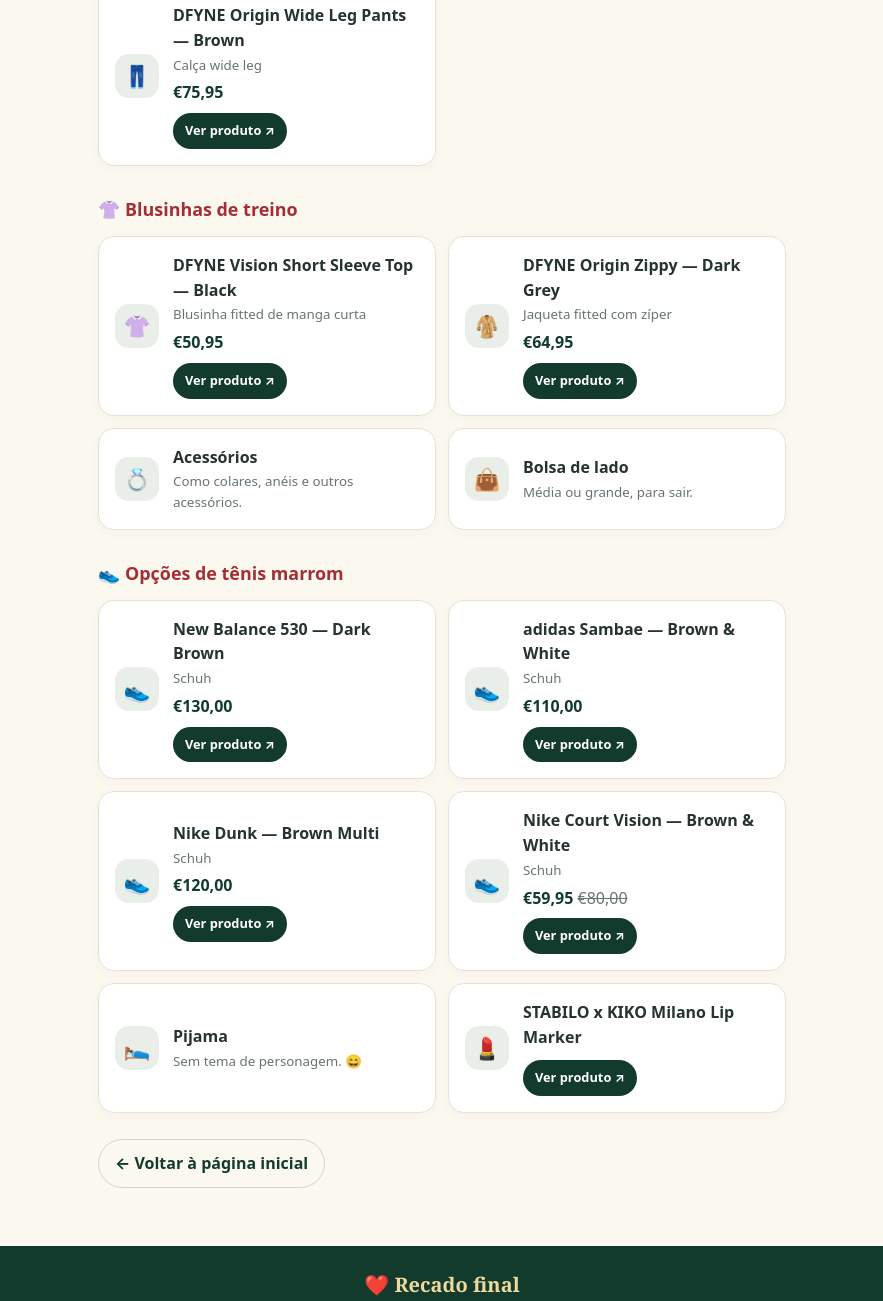
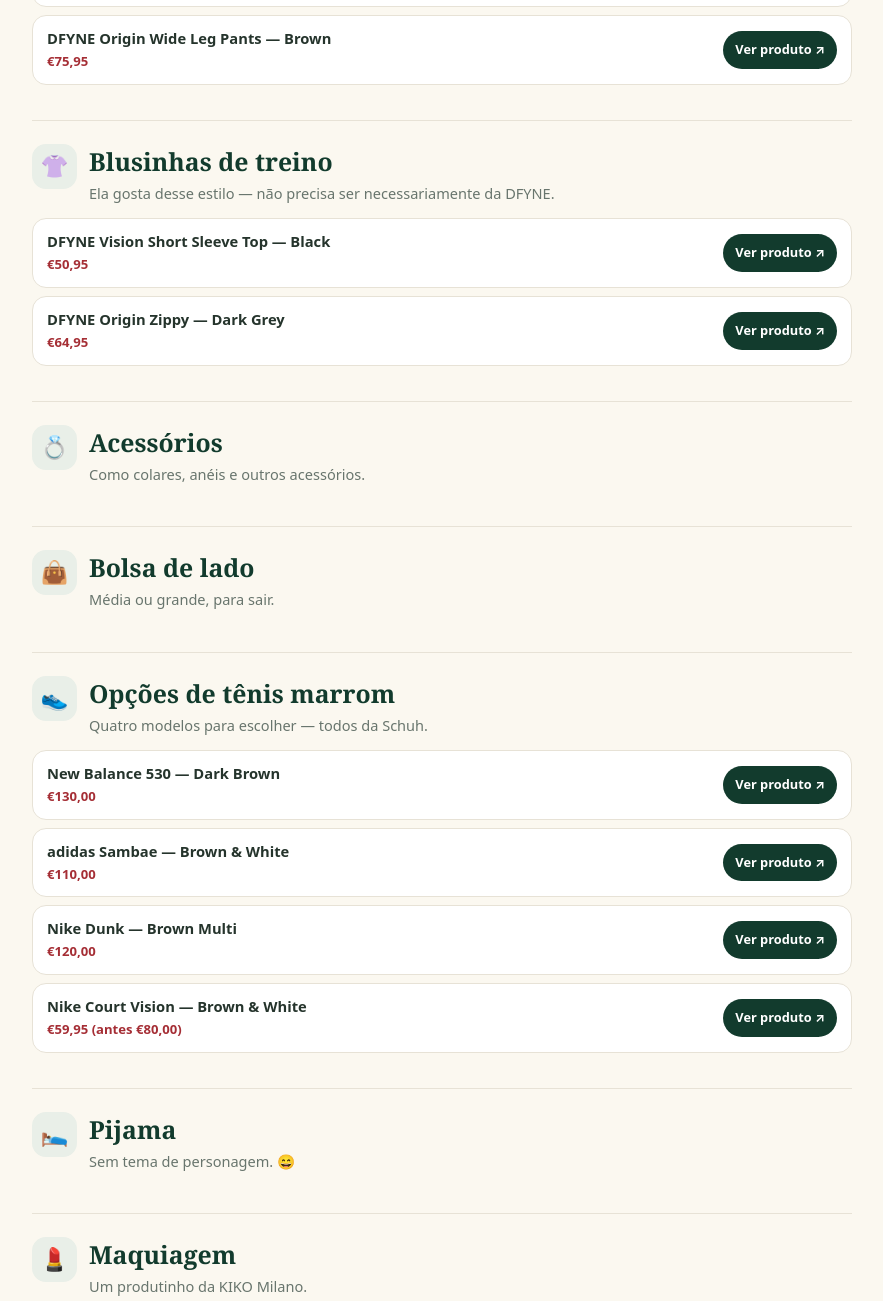
Before and after one commit to GiovaniFonseca/Natal-2026, a plain HTML site: page pessoas/milena.html in a window 1280 px wide. Shown: the part 996-2297 px from the top of the page, without its empty margins (198-1081 px from the left). Drawn offline with Linux system fonts and the light colour scheme.

Commit message:
Match Milena wishlist layout to Giovani page

```diff
--- a/pessoas/milena.html
+++ b/pessoas/milena.html
@@ -6,24 +6,18 @@
 <meta name="theme-color" content="#123b2d">
 <title>Lista de Presentes da Milena · Natal 2026</title>
 <style>
-:root{--green:#123b2d;--green2:#205840;--red:#a52e35;--gold:#d5ae62;--cream:#fbf8f0;--ink:#25342c;--muted:#68756d;--line:#e7e2d6}
-*{box-sizing:border-box}html{scroll-behavior:smooth}body{margin:0;background:var(--cream);color:var(--ink);font:16px/1.55 system-ui,-apple-system,"Segoe UI",sans-serif}
-.top{background:var(--green);color:#fff;text-align:center;padding:10px 14px;font-size:.78rem;letter-spacing:.13em;text-transform:uppercase}
-.hero{background:radial-gradient(circle at 50% 5%,#2a684c,var(--green) 58%,#0b281e);color:#fff;text-align:center;padding:28px 18px 38px}
-.photo{width:min(76vw,300px);aspect-ratio:1;border:5px solid var(--gold);border-radius:24px;overflow:hidden;margin:0 auto 20px;box-shadow:0 15px 45px #0005;background:#2b4838}
-.photo img{width:100%;height:100%;object-fit:cover;display:block}
-.eyebrow{color:#f0d99d;letter-spacing:.2em;font-size:.76rem;font-weight:800}
-h1{font:700 clamp(2rem,7vw,3.5rem)/1.08 Georgia,serif;margin:10px 0}
-.hero p{max-width:520px;margin:0 auto;color:#e6eee8}
-main{max-width:720px;margin:auto;padding:28px 16px 58px}
-.intro{text-align:center;margin-bottom:22px}.intro h2{font:700 1.6rem Georgia,serif;color:var(--green);margin:0 0 6px}.intro p{color:var(--muted);margin:0}
-.list{display:grid;gap:12px}.group-title{grid-column:1/-1;margin:18px 0 0;color:var(--red);font-size:1.12rem;font-weight:800}.group-title:first-child{margin-top:0}
-.item{display:flex;align-items:center;gap:14px;background:#fff;border:1px solid var(--line);border-radius:16px;padding:16px;box-shadow:0 3px 12px #233b2d08}
-.icon{width:44px;height:44px;display:grid;place-items:center;flex:none;background:#e9efe8;border-radius:14px;font-size:1.35rem}
-.item strong{display:block;font-size:1rem}.item small{display:block;color:var(--muted);margin-top:2px}.price{display:block;color:var(--green);font-weight:800;margin-top:5px}.product-link{display:inline-block;margin-top:8px;background:var(--green);color:#fff;text-decoration:none;padding:8px 12px;border-radius:999px;font-size:.8rem;font-weight:750;white-space:nowrap}.product-link:hover{background:var(--green2)}
-.back{display:inline-block;margin-top:26px;text-decoration:none;color:var(--green);font-weight:750;border:1px solid #cbd8ce;border-radius:999px;padding:11px 16px}
-footer{background:var(--green);color:#f7f3e9;text-align:center;padding:25px 16px}footer strong{color:#f0d99d;font:700 1.25rem Georgia,serif}
-@media(min-width:650px){.list{grid-template-columns:1fr 1fr}.item{min-height:100px}}
+:root{--g:#123b2d;--g2:#205840;--r:#a52e35;--gold:#d5ae62;--cream:#fbf8f0;--ink:#25342c;--muted:#68756d;--line:#e7e2d6}
+*{box-sizing:border-box}html{scroll-behavior:smooth;scroll-padding-top:80px}body{margin:0;background:var(--cream);color:var(--ink);font:16px/1.55 system-ui,-apple-system,"Segoe UI",sans-serif}
+.top{background:var(--g);color:white;text-align:center;padding:10px 14px;letter-spacing:.13em;font-size:.78rem;text-transform:uppercase}
+.hero{background:radial-gradient(circle at 50% 5%,#2a684c,var(--g) 58%,#0b281e);color:white;text-align:center;padding:28px 18px 38px}
+.photo{width:min(76vw,300px);aspect-ratio:1;border:5px solid var(--gold);border-radius:24px;overflow:hidden;margin:0 auto 20px;box-shadow:0 15px 45px #0005;background:#2b4838}.photo img{width:100%;height:100%;object-fit:cover;display:block}
+.eyebrow{color:#f0d99d;letter-spacing:.2em;font-size:.76rem;font-weight:800}h1{font:700 clamp(2rem,7vw,3.5rem)/1.08 Georgia,serif;margin:10px 0}.hero p{max-width:520px;margin:0 auto;color:#e6eee8}
+main{max-width:850px;margin:auto;padding:28px 15px 65px}.intro{text-align:center;margin:0 auto 28px}.intro h2{font:700 1.7rem Georgia,serif;color:var(--g);margin:0 0 6px}.intro p{color:var(--muted);margin:0}
+section{padding:23px 0 27px;border-bottom:1px solid var(--line);scroll-margin-top:75px}.heading{display:flex;gap:12px;align-items:flex-start;margin-bottom:14px}.emoji{width:45px;height:45px;border-radius:14px;background:#e9efe8;display:grid;place-items:center;font-size:1.4rem;flex:none}h2{font:700 1.55rem Georgia,serif;color:var(--g);margin:0 0 4px}.sub{margin:0;color:var(--muted);font-size:.91rem}
+.group{color:var(--r);font-size:.94rem;margin:18px 0 8px}.item{background:white;border:1px solid var(--line);border-radius:14px;padding:13px 14px;margin:8px 0;display:flex;justify-content:space-between;align-items:center;gap:12px}.item strong{font-size:.92rem;line-height:1.35}.note{display:block;color:var(--r);font-size:.82rem;margin-top:4px}.link{display:inline-block;background:var(--g);color:white;text-decoration:none;padding:9px 12px;border-radius:999px;font-size:.8rem;font-weight:750;white-space:nowrap}.link:hover{background:var(--g2)}
+.back{display:inline-block;margin-top:26px;text-decoration:none;color:var(--g);font-weight:750;border:1px solid #cbd8ce;border-radius:999px;padding:11px 16px}
+footer{background:var(--g);color:#f7f3e9;text-align:center;padding:28px 18px}footer strong{font:700 1.35rem Georgia,serif;color:#f0d99d}footer p{max-width:560px;margin:8px auto;color:#d9e4dc}
+@media(max-width:560px){.item{align-items:flex-start;flex-direction:column}.link{align-self:flex-start}}
 </style>
 </head>
 <body>
@@ -36,24 +30,45 @@ footer{background:var(--green);color:#f7f3e9;text-align:center;padding:25px 16px
 </header>
 <main>
   <div class="intro"><h2>Minhas ideias de presente 🎁</h2><p>Não precisa ser exatamente um modelo específico — essas são algumas inspirações!</p></div>
-  <div class="list">
-    <h3 class="group-title">🏋️‍♀️ Leggings para treinar</h3>
-    <article class="item"><span class="icon">👖</span><div><strong>DFYNE Liv Wide Leg Jogger — Maple Brown</strong><small>Calça jogger wide leg</small><span class="price">€48,97 <del style="color:var(--muted);font-weight:500">€69,95</del></span><a class="product-link" href="https://eu.dfyne.com/collections/joggers-womens/products/dfyne-liv-brown-joggers-260417" target="_blank" rel="noopener">Ver produto ↗</a></div></article>
-    <article class="item"><span class="icon">👖</span><div><strong>DFYNE Liv Leggings — Brown</strong><small>Leggings para treino</small><span class="price">€64,95</span><a class="product-link" href="https://eu.dfyne.com/collections/pants-leggings-1/products/dfyne-liv-brown-leggings-260414" target="_blank" rel="noopener">Ver produto ↗</a></div></article>
-    <article class="item"><span class="icon">👖</span><div><strong>DFYNE Origin Wide Leg Pants — Brown</strong><small>Calça wide leg</small><span class="price">€75,95</span><a class="product-link" href="https://eu.dfyne.com/collections/pants-leggings-1/products/dfyne-origin-brown-wide-leg-pants-260406" target="_blank" rel="noopener">Ver produto ↗</a></div></article>
-    <h3 class="group-title">👚 Blusinhas de treino</h3>
-    <article class="item"><span class="icon">👚</span><div><strong>DFYNE Vision Short Sleeve Top — Black</strong><small>Blusinha fitted de manga curta</small><span class="price">€50,95</span><a class="product-link" href="https://eu.dfyne.com/collections/t-shirts-tops/products/dfyne-vision-black-tops-260457" target="_blank" rel="noopener">Ver produto ↗</a></div></article>
-    <article class="item"><span class="icon">🧥</span><div><strong>DFYNE Origin Zippy — Dark Grey</strong><small>Jaqueta fitted com zíper</small><span class="price">€64,95</span><a class="product-link" href="https://eu.dfyne.com/products/dfyne-origin-dark-grey-zippy-260405?variant=44940030705757" target="_blank" rel="noopener">Ver produto ↗</a></div></article>
-    <article class="item"><span class="icon">💍</span><div><strong>Acessórios</strong><small>Como colares, anéis e outros acessórios.</small></div></article>
-    <article class="item"><span class="icon">👜</span><div><strong>Bolsa de lado</strong><small>Média ou grande, para sair.</small></div></article>
-    <h3 class="group-title">👟 Opções de tênis marrom</h3>
-    <article class="item"><span class="icon">👟</span><div><strong>New Balance 530 — Dark Brown</strong><small>Schuh</small><span class="price">€130,00</span><a class="product-link" href="https://www.schuh.ie/womens/new-balance-530-dark-brown-trainers/1978196150/" target="_blank" rel="noopener">Ver produto ↗</a></div></article>
-    <article class="item"><span class="icon">👟</span><div><strong>adidas Sambae — Brown &amp; White</strong><small>Schuh</small><span class="price">€110,00</span><a class="product-link" href="https://www.schuh.ie/womens/adidas-sambae-brown-and-white-trainers/1919980120/" target="_blank" rel="noopener">Ver produto ↗</a></div></article>
-    <article class="item"><span class="icon">👟</span><div><strong>Nike Dunk — Brown Multi</strong><small>Schuh</small><span class="price">€120,00</span><a class="product-link" href="https://www.schuh.ie/womens/nike-dunk-brown-multi-trainers/1982640450/" target="_blank" rel="noopener">Ver produto ↗</a></div></article>
-    <article class="item"><span class="icon">👟</span><div><strong>Nike Court Vision — Brown &amp; White</strong><small>Schuh</small><span class="price">€59,95 <del style="color:var(--muted);font-weight:500">€80,00</del></span><a class="product-link" href="https://www.schuh.ie/womens/nike-court-vision-brown-and-white-trainers/1982680160/" target="_blank" rel="noopener">Ver produto ↗</a></div></article>
-    <article class="item"><span class="icon">🛌</span><div><strong>Pijama</strong><small>Sem tema de personagem. 😄</small></div></article>
-    <article class="item"><span class="icon">💄</span><div><strong>STABILO x KIKO Milano Lip Marker</strong><small><a class="product-link" href="https://www.kikocosmetics.com/en-lu/new-in/new-stabilo-x-kiko-milano-lip-marker/" target="_blank" rel="noopener">Ver produto ↗</a></small></div></article>
-  </div>
+
+  <section id="leggings">
+    <div class="heading"><div class="emoji">🏋️‍♀️</div><div><h2>Leggings para treinar</h2><p class="sub">DFYNE — opções de calças e leggings para treinar.</p></div></div>
+    <div class="item"><strong>DFYNE Liv Wide Leg Jogger — Maple Brown <span class="note">€48,97 (antes €69,95)</span></strong><a class="link" href="https://eu.dfyne.com/collections/joggers-womens/products/dfyne-liv-brown-joggers-260417" target="_blank" rel="noopener">Ver produto ↗</a></div>
+    <div class="item"><strong>DFYNE Liv Leggings — Brown <span class="note">€64,95</span></strong><a class="link" href="https://eu.dfyne.com/collections/pants-leggings-1/products/dfyne-liv-brown-leggings-260414" target="_blank" rel="noopener">Ver produto ↗</a></div>
+    <div class="item"><strong>DFYNE Origin Wide Leg Pants — Brown <span class="note">€75,95</span></strong><a class="link" href="https://eu.dfyne.com/collections/pants-leggings-1/products/dfyne-origin-brown-wide-leg-pants-260406" target="_blank" rel="noopener">Ver produto ↗</a></div>
+  </section>
+
+  <section id="tops">
+    <div class="heading"><div class="emoji">👚</div><div><h2>Blusinhas de treino</h2><p class="sub">Ela gosta desse estilo — não precisa ser necessariamente da DFYNE.</p></div></div>
+    <div class="item"><strong>DFYNE Vision Short Sleeve Top — Black <span class="note">€50,95</span></strong><a class="link" href="https://eu.dfyne.com/collections/t-shirts-tops/products/dfyne-vision-black-tops-260457" target="_blank" rel="noopener">Ver produto ↗</a></div>
+    <div class="item"><strong>DFYNE Origin Zippy — Dark Grey <span class="note">€64,95</span></strong><a class="link" href="https://eu.dfyne.com/products/dfyne-origin-dark-grey-zippy-260405?variant=44940030705757" target="_blank" rel="noopener">Ver produto ↗</a></div>
+  </section>
+
+  <section id="acessorios">
+    <div class="heading"><div class="emoji">💍</div><div><h2>Acessórios</h2><p class="sub">Como colares, anéis e outros acessórios.</p></div></div>
+  </section>
+
+  <section id="bolsa">
+    <div class="heading"><div class="emoji">👜</div><div><h2>Bolsa de lado</h2><p class="sub">Média ou grande, para sair.</p></div></div>
+  </section>
+
+  <section id="tenis">
+    <div class="heading"><div class="emoji">👟</div><div><h2>Opções de tênis marrom</h2><p class="sub">Quatro modelos para escolher — todos da Schuh.</p></div></div>
+    <div class="item"><strong>New Balance 530 — Dark Brown <span class="note">€130,00</span></strong><a class="link" href="https://www.schuh.ie/womens/new-balance-530-dark-brown-trainers/1978196150/" target="_blank" rel="noopener">Ver produto ↗</a></div>
+    <div class="item"><strong>adidas Sambae — Brown &amp; White <span class="note">€110,00</span></strong><a class="link" href="https://www.schuh.ie/womens/adidas-sambae-brown-and-white-trainers/1919980120/" target="_blank" rel="noopener">Ver produto ↗</a></div>
+    <div class="item"><strong>Nike Dunk — Brown Multi <span class="note">€120,00</span></strong><a class="link" href="https://www.schuh.ie/womens/nike-dunk-brown-multi-trainers/1982640450/" target="_blank" rel="noopener">Ver produto ↗</a></div>
+    <div class="item"><strong>Nike Court Vision — Brown &amp; White <span class="note">€59,95 (antes €80,00)</span></strong><a class="link" href="https://www.schuh.ie/womens/nike-court-vision-brown-and-white-trainers/1982680160/" target="_blank" rel="noopener">Ver produto ↗</a></div>
+  </section>
+
+  <section id="pijama">
+    <div class="heading"><div class="emoji">🛌</div><div><h2>Pijama</h2><p class="sub">Sem tema de personagem. 😄</p></div></div>
+  </section>
+
+  <section id="kiko">
+    <div class="heading"><div class="emoji">💄</div><div><h2>Maquiagem</h2><p class="sub">Um produtinho da KIKO Milano.</p></div></div>
+    <div class="item"><strong>STABILO x KIKO Milano Lip Marker</strong><a class="link" href="https://www.kikocosmetics.com/en-lu/new-in/new-stabilo-x-kiko-milano-lip-marker/" target="_blank" rel="noopener">Ver produto ↗</a></div>
+  </section>
+
   <a class="back" href="../index.html">← Voltar à página inicial</a>
 </main>
 <footer><strong>❤️ Recado final</strong><div>Eu gosto de coisas simples, sou fácil de agradar e aceito presentes em qualquer ocasião. Natal, aniversário, terça-feira… não sou exigente com datas! 😂❤️</div><p style="margin-top:16px"><strong>Feliz Natal! 🎄</strong></p></footer>
```
